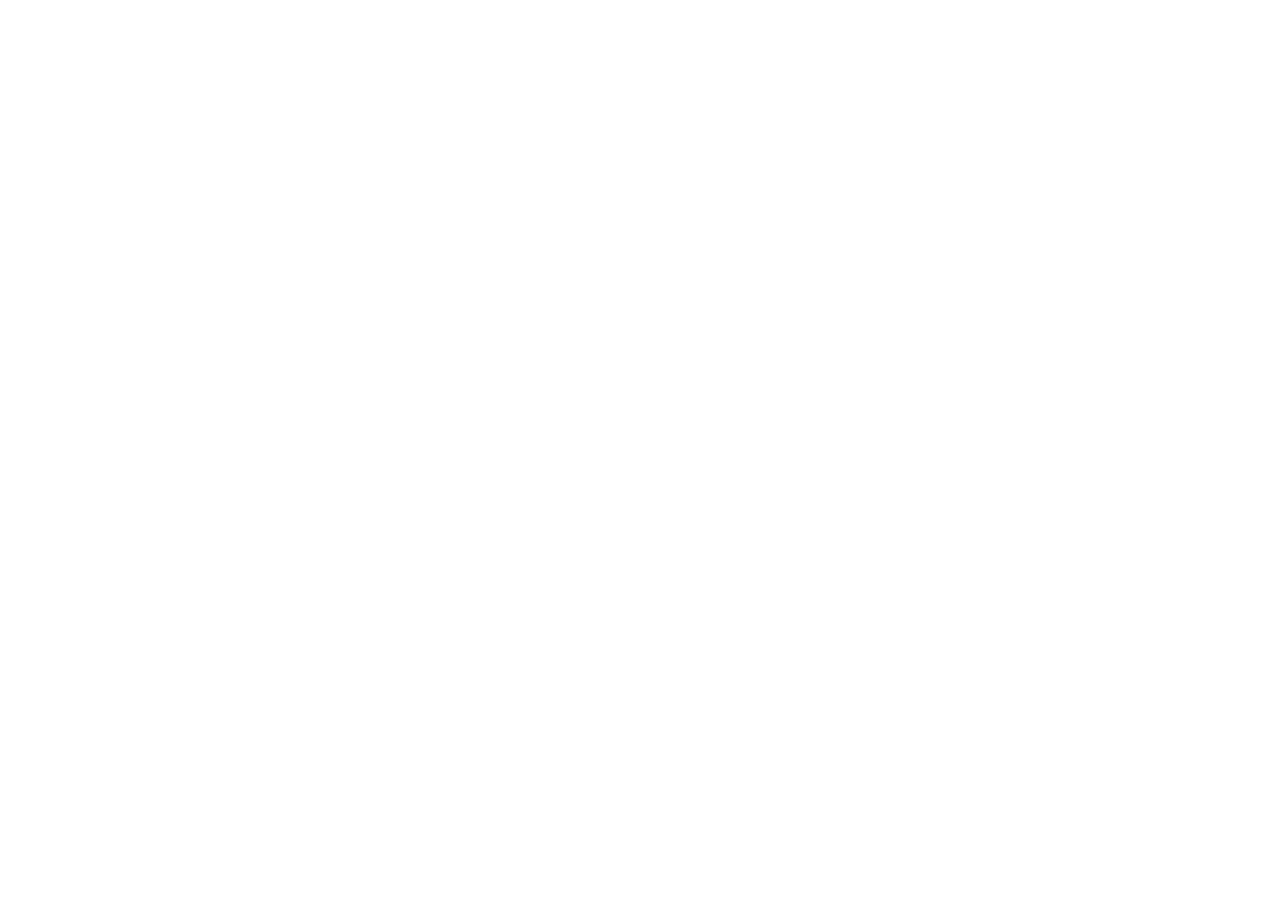
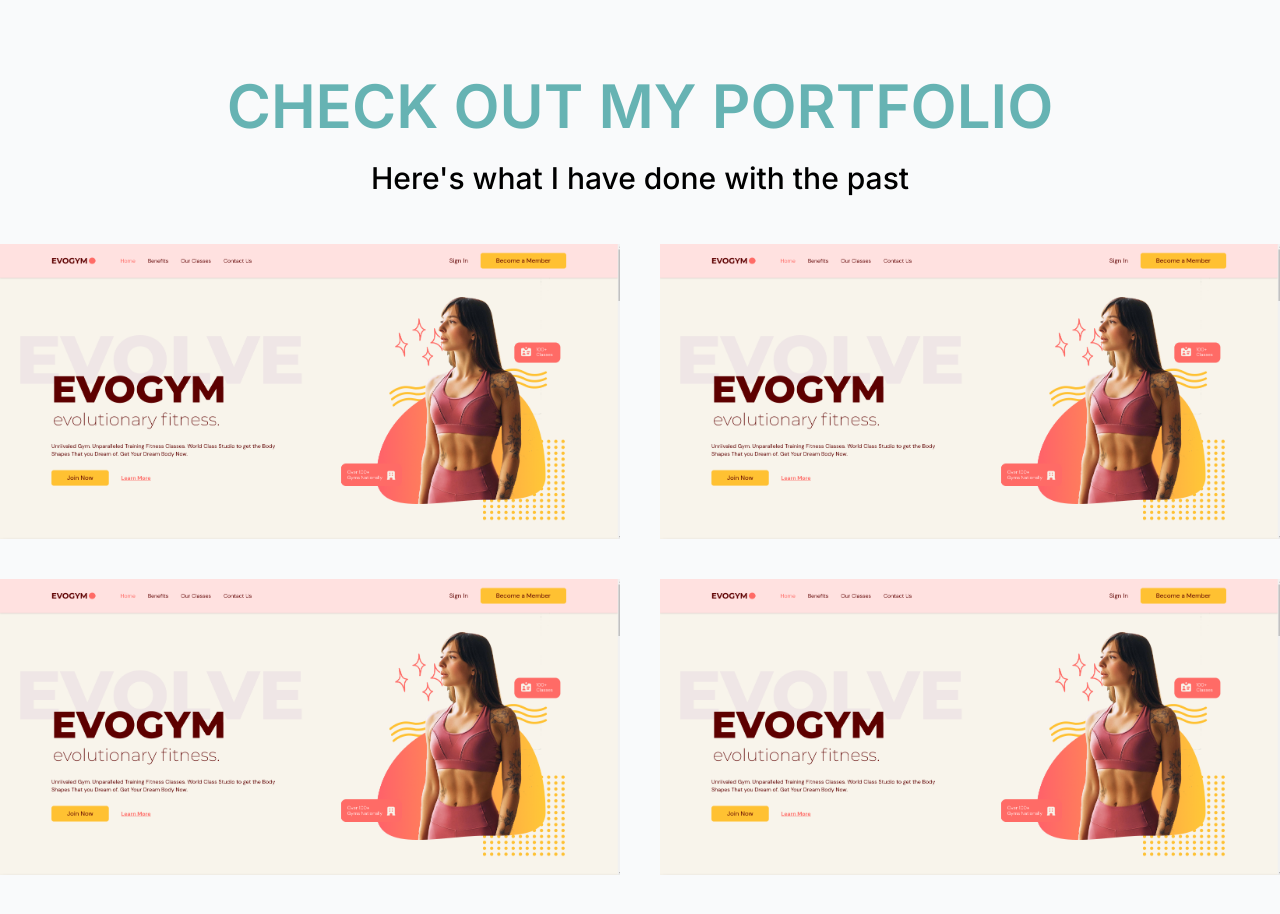
Before and after one commit to ahsanali7893/Portfolio, a Next.js app: page / in a window 1280 px wide. Shown: the part 2040-2954 px from the top of the page. Before the commit the page ends 2036 px from the top, so only its background shows below. Built offline with nearby package versions, Linux system fonts and the light colour scheme.

Commit message:
Portfolio section

```diff
--- a/src/app/page.tsx
+++ b/src/app/page.tsx
@@ -1,6 +1,7 @@
 import About from "@/components/About/page";
 import Hero from "@/components/Hero/page";
 import Navbar from "@/components/Navbar/page";
+import Portfolio from "@/components/Portfolio/page";
 import Skill from "@/components/Skill/page";
 
 
@@ -12,6 +13,7 @@
       <Hero/>
       <About/>
       <Skill/>
+      <Portfolio/>
 
     </>
   );
--- /dev/null
+++ b/src/components/Portfolio/page.tsx
@@ -0,0 +1,35 @@
+import Link from "next/link";
+import React from "react";
+
+type Props = {};
+
+const Portfolio = (props: Props) => {
+  return (
+    <section className="bg-gray-50" id="portfolio">
+      <div className="container py-16 md:py-20 ">
+        <h2 className="text-center font-header text-4xl font-semibold uppercase text-[#66b3b3] sm:text-5xl lg:text-6xl">
+          Check Out My Portfolio
+        </h2>
+        <h3 className="pt-6 text-center font-header text-xl font-medium text-black sm:text-2xl lg:text-3xl">
+          Here's what I have done with the past
+        </h3>
+        <div className="mx-auto grid w-full grid-cols-1 gap-8 pt-12 sm:w-3/4 md:gap-10 lg:w-full lg:grid-cols-2">
+            <Link href={'/'} className="mx-auto transform transition-all hover:scale-105 md:mx-0">
+                <img src="/Portfolio.png" alt="" />
+            </Link>
+            <Link href={'/'} className="mx-auto transform transition-all hover:scale-105 md:mx-0">
+                <img src="/Portfolio.png" alt="" />
+            </Link>
+            <Link href={'/'} className="mx-auto transform transition-all hover:scale-105 md:mx-0">
+                <img src="/Portfolio.png" alt="" />
+            </Link>
+            <Link href={'/'} className="mx-auto transform transition-all hover:scale-105 md:mx-0">
+                <img src="/Portfolio.png" alt="" />
+            </Link>
+        </div>
+      </div>
+    </section>
+  );
+};
+
+export default Portfolio;
```
Also changed, not shown: public/Portfolio.png (added).
